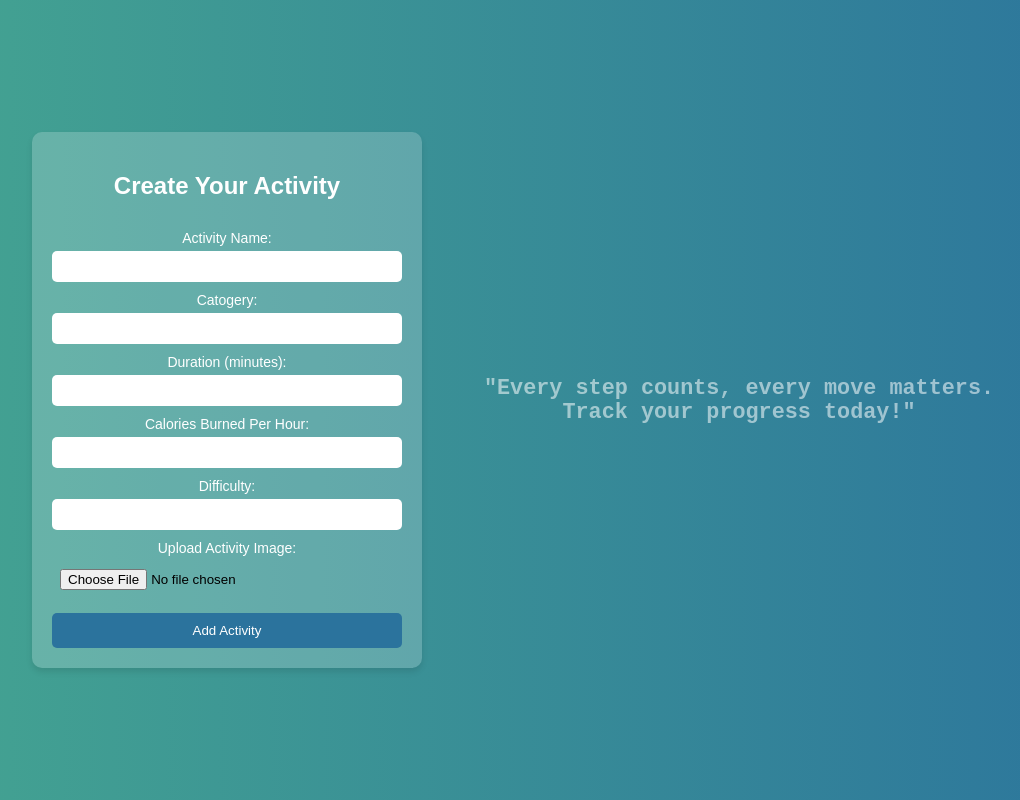
After one commit to nada-hazem/Fitness-Tracker, a Flask app: page /create_activity in a window 1280 px wide. The commit adds this page. Shown: the whole page, without its empty margins (96-1116 px from the left). Run offline with Flask 3, Linux system fonts and the light colour scheme.

Commit message:
Implement create_activity route for adding user activities
- Added a new route  to handle form submissions.
- Saves user-entered activity name and description to .
- Redirects users to  after successfully adding an activity.
- Included form validation to ensure required fields are filled.

```diff
--- a/app.py
+++ b/app.py
@@ -12,23 +12,40 @@ from flask import (
 )
 from datetime import timedelta
 from blueprints.authentication import auth
+from werkzeug.utils import secure_filename
+import os
 
 app = Flask(__name__)
 app.secret_key = "1234"
 app.register_blueprint(auth)
 
+UPLOAD_FOLDER = "static/uploads"
+ALLOWED_EXTENSIONS = {"png", "jpg", "jpeg", "gif"}
+
+os.makedirs(UPLOAD_FOLDER, exist_ok=True)
+
+app.config["UPLOAD_FOLDER"] = UPLOAD_FOLDER
+
+
+def allowed_file(filename):
+    return "." in filename and filename.rsplit(".", 1)[1].lower() in ALLOWED_EXTENSIONS
+
+
 ACTIVITIES_FILE = "data/activities.json"
 USER_ACTIVITIES_FILE = "data/user_activities.json"
+
 
 # Load all default activities
 def load_activities():
     with open(ACTIVITIES_FILE, "r") as file:
         return json.load(file)["activities"]
 
+
 # Load user activities
 def load_user_activities():
     with open(USER_ACTIVITIES_FILE, "r") as file:
         return json.load(file)["user_activities"]
+
 
 # Save user activities
 def save_user_activities(user_activities):
@@ -40,11 +57,13 @@ def save_user_activities(user_activities):
 def base():
     return render_template("signup.html")
 
-#edisplay  user activity
+
+# edisplay  user activity
 @app.route("/my_activities")
 def my_activities():
     user_activities = load_user_activities()
     return render_template("my_activities.html", activities=user_activities)
+
 
 @app.route("/add_activity", methods=["POST"])
 def add_activity():
@@ -57,8 +76,6 @@ def add_activity():
     all_activities = load_activities()
     user_activities = load_user_activities()
 
-    # Find the activity by ID
-    # activity = next((act for act in all_activities if act["id"] == activity_id), None)
     activity = None
     for act in all_activities:
         if act["id"] == activity_id:
@@ -72,6 +89,7 @@ def add_activity():
         return jsonify({"message": "Activity added successfully"}), 200
 
     return jsonify({"message": "Activity already added"}), 400
+
 
 @app.route("/remove_activity", methods=["POST"])
 def remove_activity():
@@ -88,9 +106,60 @@ def remove_activity():
     return jsonify({"message": "Activity removed successfully"}), 200
 
 
-@app.route('/data/<path:filename>')
+@app.route("/create_activity", methods=["GET", "POST"])
+def create_activity():
+    if request.method == "POST":
+
+        activity_name = request.form.get("activityName")
+        duration = request.form.get("duration")
+        calories = request.form.get("calories")
+        image = request.files.get("image")
+        category = request.form.get("category")
+
+        try:
+            duration = int(duration)
+            calories = int(calories)
+        except ValueError:
+            flash("Invalid input. Duration and Calories must be numbers.", "error")
+            return redirect(url_for("create_activity"))
+
+        global filename
+        filename = None
+        if image and allowed_file(image.filename):
+            filename = secure_filename(image.filename)
+            image_path = os.path.join(app.config["UPLOAD_FOLDER"], filename)
+            image.save(image_path)
+        else:
+            flash(
+                "Invalid image file. Please upload a PNG, JPG, JPEG, or GIF.", "error"
+            )
+            return redirect(url_for("create_activity"))
+
+        user_activities = load_user_activities()
+
+        new_activity = {
+            "id": str(len(user_activities) + 1),
+            "category" : category,
+            "name": activity_name,
+            "duration_minutes": int(duration),
+            "calories_burned_per_hour": int(calories),
+            "image": filename,
+        }
+
+        user_activities.append(new_activity)
+
+        save_user_activities(user_activities)
+
+        flash("Activity created successfully!", "success")
+        return redirect(url_for("my_activities"))
+
+    return render_template("create_activity.html")
+
+
+@app.route("/data/<path:filename>")
 def serve_file(filename):
-    return send_from_directory('data', filename)
+    return send_from_directory("data", filename)
+
 
 if __name__ == "__main__":
     app.run(debug=True)
--- /dev/null
+++ b/static/css/create_activity.css
@@ -0,0 +1,65 @@
+body {
+    background: linear-gradient(to right, #44a491, #2b739d) no-repeat 0 0 / cover;
+    font-family: Arial, sans-serif;
+    display: flex;
+    justify-content: space-between;
+    align-items: center;
+    height: 100vh;
+    margin: 0;
+    padding: 0 10%;
+}
+.container {
+    background: rgba(255, 255, 255, 0.2);
+    padding: 20px;
+    border-radius: 10px;
+    box-shadow: 0 4px 6px rgba(0, 0, 0, 0.1);
+    width: 350px;
+    text-align: center;
+}
+h2 {
+    color: #fff;
+}
+form {
+    display: flex;
+    flex-direction: column;
+}
+label {
+    color: #fff;
+    margin: 10px 0 5px;
+    font-size: 14px;
+}
+input {
+    padding: 8px;
+    border-radius: 5px;
+    border: none;
+    outline: none;
+}
+button {
+    margin-top: 15px;
+    background: #2b739d;
+    color: #fff;
+    border: none;
+    padding: 10px;
+    border-radius: 5px;
+    cursor: pointer;
+    transition: background 0.3s;
+}
+button:hover {
+    background: #1f5a7b;
+}
+.text-container {
+    flex: 1;
+    display: flex;
+    justify-content: center;
+    align-items: center;
+    text-align: center;
+    color: #fff;
+    font-size: 24px;
+    font-weight: bold;
+    font-family: 'Courier New', Courier, monospace;
+    animation: fadeIn 3s ease-in-out infinite alternate;
+}
+@keyframes fadeIn {
+    0% { opacity: 0.5; transform: scale(0.9); }
+    100% { opacity: 1; transform: scale(1); }
+}
--- /dev/null
+++ b/static/js/create_activity.js
@@ -0,0 +1,26 @@
+document.addEventListener("DOMContentLoaded", function () {
+    const activityForm = document.getElementById("activityForm");
+
+    activityForm.addEventListener("submit", async function (event) {
+        event.preventDefault(); // Prevent default form submission
+
+        const formData = new FormData(activityForm); // Handles file upload
+
+        try {
+            const response = await fetch("/create_activity", {
+                method: "POST",
+                body: formData, // Send form data including the file
+            });
+
+            if (response.redirected) {
+                window.location.href = response.url;
+            } else {
+                const data = await response.json();
+                alert(data.message || "Error adding activity.");
+            }
+        } catch (error) {
+            console.error("Error:", error);
+            alert("Something went wrong. Please try again.");
+        }
+    });
+});
--- /dev/null
+++ b/templates/create_activity.html
@@ -0,0 +1,44 @@
+<!DOCTYPE html>
+<html lang="en">
+<head>
+    <meta charset="UTF-8">
+    <meta name="viewport" content="width=device-width, initial-scale=1.0">
+    <title>Create Activity</title>
+    <link
+    rel="stylesheet"
+    href="{{ url_for('static', filename='css/create_activity.css') }}"
+  />
+</head>
+<body>
+    <div class="container">
+        <h2>Create Your Activity</h2>
+        <form id="activityForm" action="{{ url_for('create_activity') }}" method="POST">
+
+
+            <label for="activityName">Activity Name:</label>
+            <input type="text" id="activityName" name="activityName" required>
+
+            <label for="activityName">Catogery:</label>
+            <input type="text" id="activityName" name="activityCategory" required>
+
+            <label for="duration">Duration (minutes):</label>
+            <input type="number" id="duration" name="duration" required>
+
+            <label for="calories">Calories Burned Per Hour:</label>
+            <input type="number" id="calories" name="calories" required>
+
+            <label for="activityName">Difficulty:</label>
+            <input type="text" id="activityName" name="activityDifficulty" required>
+
+            <label for="image">Upload Activity Image:</label>
+            <input type="file" id="image" name="image" accept="image/*" required>
+
+
+            <button type="submit">Add Activity</button>
+        </form>
+    </div>
+    <div class="text-container">
+        "Every step counts, every move matters. Track your progress today!"
+        <script src="{{ url_for('static', filename='js/create_activity.js') }}" defer></script>
+</body>
+</html>
--- a/templates/home.html
+++ b/templates/home.html
@@ -17,7 +17,7 @@
       </div>
       <ul class="sidebar-menu">
         <li>
-          <a href="/my_activities"><i class="icon-class">🧘‍♂️</i> Create your activity</a>
+          <a href="/create_activity"><i class="icon-class">🧘‍♂️</i> Create your activity</a>
           <a href="/my_activities"><i class="icon-class">🧘‍♂️</i> My Activities</a>
         </li>
         <li>
```
Also changed, not shown: blueprints/authentication.py (+29 -17 lines), data/user_activities.json (+25 -0 lines), data/users.json (+7 -7 lines), templates/my_activities.html (+36 -8 lines), static/js/home.js (line endings or trailing spaces), static/uploads/SC_1.jpg (added).
